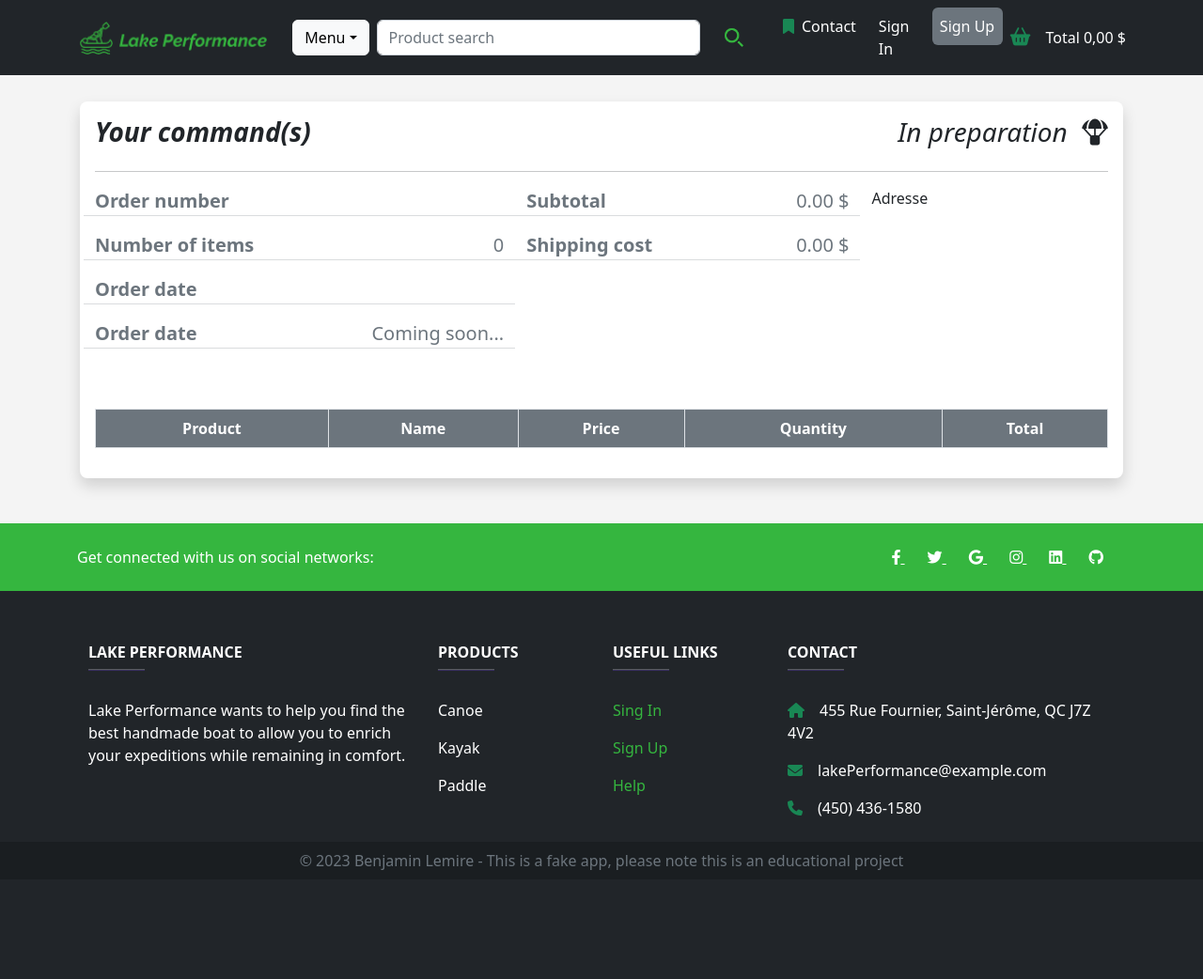
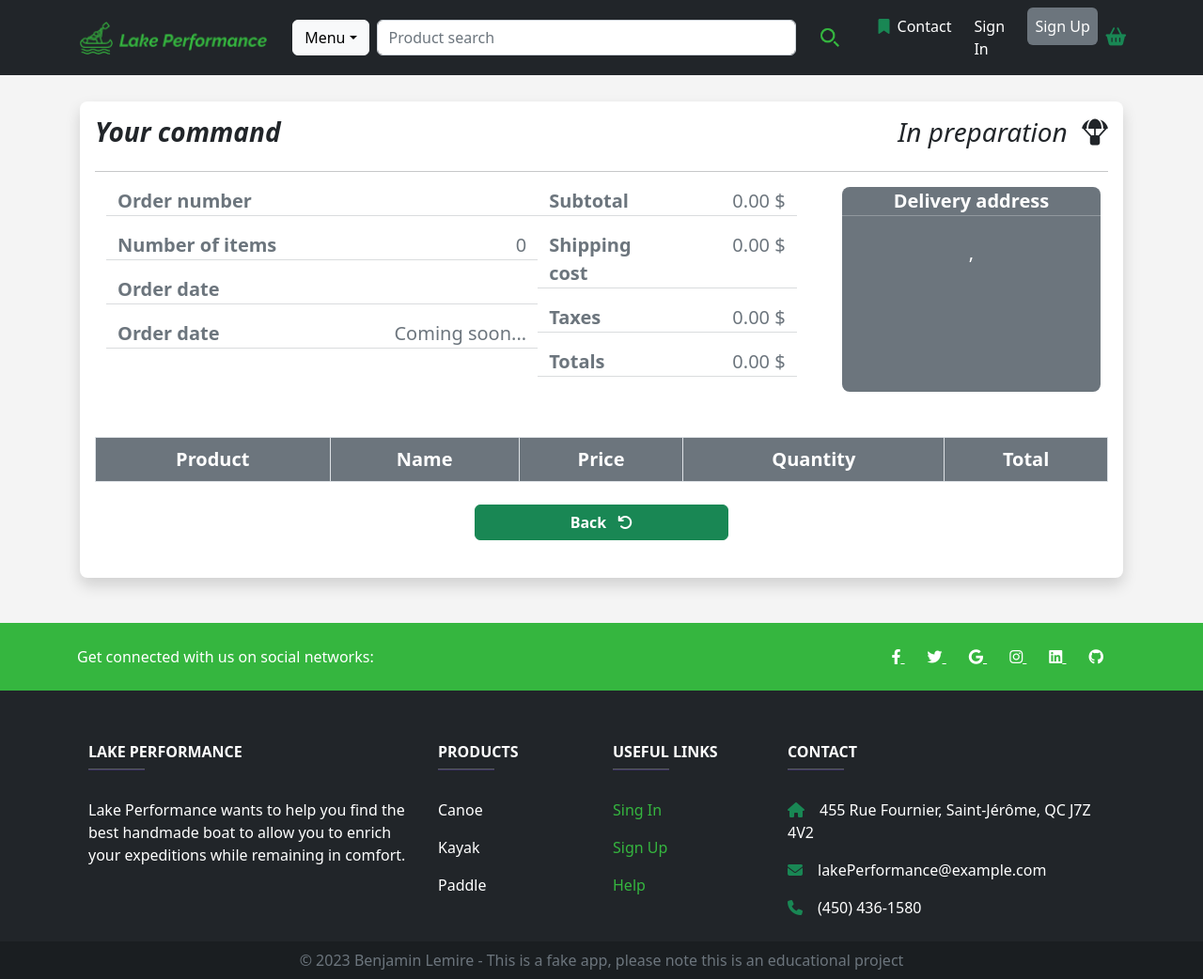
Before and after one commit to fouki49/LakePerformance, a Symfony app: template templates/commande/index.html.twig in a window 1280 px wide. Shown: the whole page at 94% size. Before the commit the page ends 926 px from the top, so only its background shows below. Run offline with Twig, Linux system fonts and the light colour scheme; the template is opened without the code that fills it, so the values that code supplies are empty; some libraries are stand-ins or nearby versions.

Commit message:
finalisation des commandes

```diff
--- a/src/Entity/Achat.php
+++ b/src/Entity/Achat.php
@@ -47,6 +47,10 @@ class Achat
         return $this->idAchat;
     }
 
+    public function updateAchat($quantite)
+    {
+        $this->quantite = $quantite;
+    }
 
 
     public function verifyIfQuantityIsEmpty($quantite)
--- a/templates/commande/index.html.twig
+++ b/templates/commande/index.html.twig
@@ -5,7 +5,7 @@
 		<div class="">
 			<div class="rounded-3 shadow p-3 bg-body">
 				<div class="row">
-					<h3 class="col-6 fst-italic fw-bold">Your command(s)</h3>
+					<h3 class="col-6 fst-italic fw-bold">Your command</h3>
 					<h3 class="col-6 fst-italic text-end">In preparation
 						<i class="ms-2 fa-sharp fa-solid fa-parachute-box"></i>
 					</h3>
@@ -18,7 +18,7 @@
 				{% endfor %}
 
 				<div class="row mb-5">
-					<div class="col-5 fs-5">
+					<div class="col-5 fs-5 ms-4">
 						<div class="row text-muted">
 							<label class="col-6 fw-bold">
 								Order number
@@ -48,9 +48,7 @@
 							<hr>
 						</div>
 					</div>
-					<div
-						class="col-4 fs-5">
-						{# {% for achat in commandes.achats %} #}
+					<div class="col-3 fs-5">
 						<div class="row text-muted">
 							<label class="col-6 fw-bold">
 								Subtotal
@@ -67,15 +65,49 @@
 								$</label>
 							<hr>
 						</div>
+						<div class="row text-muted">
+							<label class="col-6 fw-bold">
+								Taxes
+							</label>
+							<label class="col-6 text-end">{{ commandes.getTaxesAchats()|number_format(2, '.', ',') }}
+								$</label>
+							<hr>
 						</div>
-					<div class="col-3">
-						Adresse
+						<div class="row text-muted">
+							<label class="col-6 fw-bold">
+								Totals
+							</label>
+							<label class="col-6 text-end">{{ commandes.getSommeTotalAchats()|number_format(2, '.', ',') }}
+								$</label>
+							<hr>
+						</div>
+					</div>
+					<div class="col-3 fs-5 rounded-3 shawdow bg-secondary text-white text-center ms-5">
+						<div class="row ">
+							<label class="fw-bold">
+								Delivery address
+							</label>
+							<hr>
+						</div>
+						<div class="row mt-2">
+							<label class="">{{ app.user.prenom }}
+								{{ app.user.nom }}
+							</label>
+						</div>
+						<div class="row ">
+							<label class="">{{ app.user.adresse }}</label>
+						</div>
+						<div class="row ">
+							<label class="">{{ app.user.ville }},
+								{{ app.user.codePostal }}
+							</label>
+						</div>
 					</div>
 				</div>
 
 				<table class="table table-bordered">
 					<thead>
-						<tr class="bg-secondary fw-bold text-white text-center">
+						<tr class="bg-secondary fs-5 fw-bold text-white text-center">
 							<th scope="col">
 								Product
 							</th>
@@ -93,34 +125,36 @@
 							</th>
 						</tr>
 					</thead>
-					{# <tbody class="text-center align-middle">
-																																			                        <form action="{{ path('app_update_achat') }}" method="POST">
-																																			                            {% for key, commande in commandes %}
+					<tbody class="text-center align-middle">
+						{% for key, achat in commandes.achats %}
 							<tr>
 								<td class="" style="width: 95px;">
-																																			                                        <img class="img-fluid" style="height: 80px;" src="{{ asset_if('images/' ~ commande.produit.imagePath, 'images/imageNonDispo.png' )}}" alt="product">
+									<img class="img-fluid" style="height: 80px;" src="{{ asset_if('images/' ~ achat.produit.imagePath, 'images/imageNonDispo.png' )}}" alt="product">
 								</td>
 								<td class="" style="">
-																																			                                        <label class="fw-bold ">{{commande.produit.nom}}</label>
+									<label class="fw-bold fs-5">{{achat.produit.nom}}</label>
 								</td>
 								<td class="" style="">
-																																			                                        <label class="fw-bold ">{{commande.produit.prix}}
+									<label class="fw-bold fs-5">{{achat.produit.prix}}
 										$</label>
 								</td>
 
 								<td class="">
-																																			                                        <label class="text-center" style="width: 40px;">{{ commande.getQuantite() }}</label>
+									<label class="text-center fw-bold fs-5" style="width: 40px;">{{ achat.getQuantite() }}</label>
 								</td>
 								<td class="">
-																																			                                        <label class="fw-bold " value="">{{ commande.getPrixAchat()|number_format(2, '.', ',') }}
-																																			                                            $</td>
+									<label class="fw-bold fs-5" value="">{{ achat.getPrixAchat()|number_format(2, '.', ',') }}
+										$</label>
 								</td>
 							</tr>
 						{% endfor %}
-																																			                        </form>
 					</tbody>
-																																			                </tbody> #}
 				</table>
+				<div class="text-center">
+					<a class="btn btn-success mt-2 mb-4 w-25 fw-bold" href="{{ path('app_mycommands')}}">Back
+						<i class="fa-sharp fa-solid ms-2 fa-arrow-rotate-left"></i>
+					</a>
+				</div>
 			</div>
 		</div>
 	{% endblock %}
--- a/templates/core/navbar.html.twig
+++ b/templates/core/navbar.html.twig
@@ -34,6 +34,11 @@
 							<span class="fa-li pe-2">
 								<i class="fa-solid fa-basket-shopping"></i>
 							</span>Basket
+						</a>
+						<a class="dropdown-item" href="{{ path('app_mycommands') }}">
+							<span class="fa-li pe-2">
+								<i class="fa-solid fa-bag-shopping"></i>
+							</span>My command(s)
 						</a>
 					</li>
 				</ul>
@@ -85,9 +90,6 @@
 				</span>
 			</a>
 		</div>
-		<div class="row ms-1">
-			<p class="mt-3" style="color: white;">Total 0,00 $</p>
-		</div>
 	</div>
 	<!-- Container wrapper -->
 </nav>
--- a/templates/panier/panier.html.twig
+++ b/templates/panier/panier.html.twig
@@ -94,7 +94,6 @@
 									</td>
 								</tr>
 							{% endfor %}
-						</form>
 						</tbody>
 					</tbody>
 				</table>
@@ -102,6 +101,7 @@
 					<div class="alert {{ flash.color }}">{{ flash.content }}</div>
 				{% endfor %}
 				{% if not is_order_mode %}
+
 					<div class="row justify-content-center mt-4">
 						<a href="{{ path('app_home') }}" class="col-3 fw-bold btn btn-secondary">
 							Quit<i class="ms-3 fa-solid fa-person-walking-arrow-right"></i>
@@ -116,6 +116,7 @@
 					</div>
 				{% endif %}
 			</div>
+		</form>
 	</div>
 	<div class="col-3 rounded-3 shadow p-3 bg-body ms-2">
 		<h3 class="fst-italic fw-bold">Summary</h3><hr>
@@ -151,7 +152,7 @@
 			<div class="mt-3 row justify-content-center text-center">
 				{% if not is_order_mode %}
 					<form action="{{ path('app_panier') }}" method="POST">
-						<button class="btn mt-2 fw-bold btn-success w-75" name="order" type="submit">Order
+						<button class="btn mt-2 fw-bold btn-success w-75" value="order" name="order" type="submit">Order
 							<i class="ms-2 fa-solid fa-sack-dollar"></i>
 						</button>
 					</form>
```
Also changed, not shown: src/Controller/CommandeController.php (+26 -26 lines), src/Controller/PanierController.php (+9 -0 lines), src/Entity/Commande.php (+20 -15 lines), templates/commande/mycommandes.html.twig (added, +66 -0 lines), templates/profile/index.html.twig (+7 -3 lines). Lines whose indentation alone changed are shown as unchanged.
